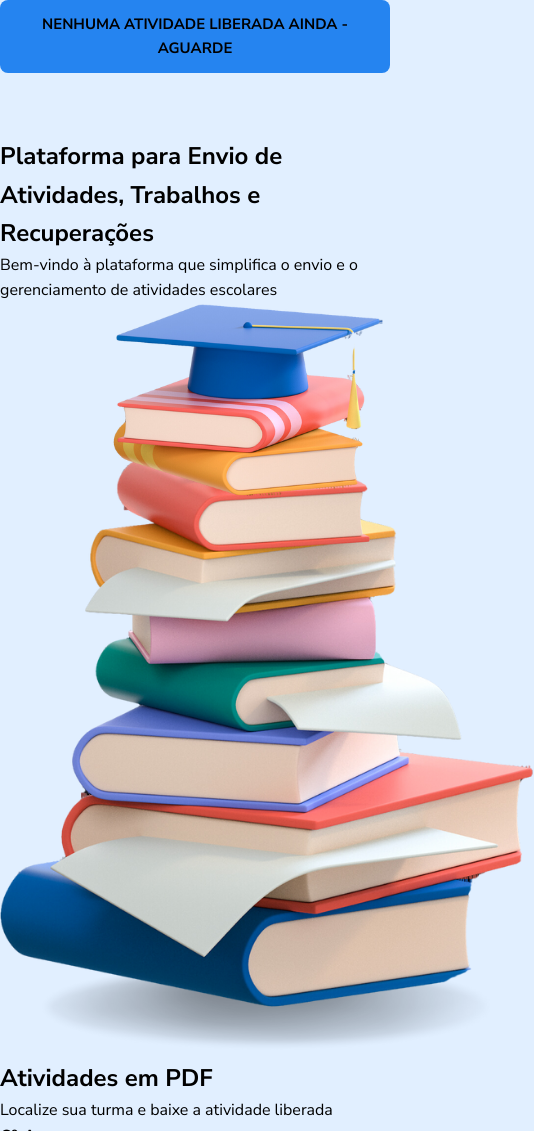
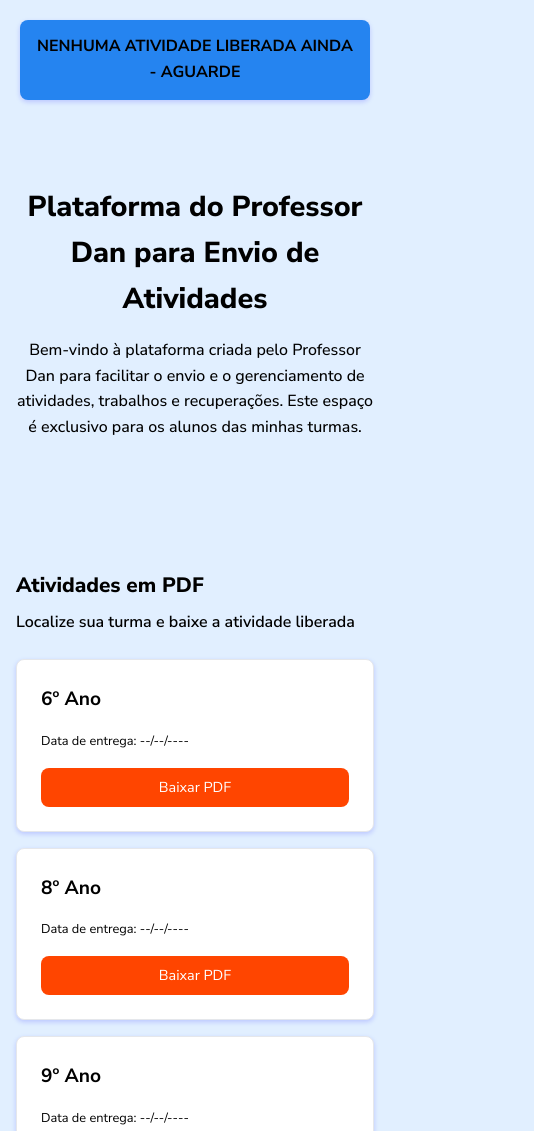
Before and after one commit to danvasquesc/projeto-plataforma-atividades-escolares, a plain HTML site: page index.html in a window 390 px wide. Shown: the top 1131 px of the page, 534 px wide, since content can reach past the window. Drawn offline with Linux system fonts and the light colour scheme.

Commit message:
finalizado projeto

```diff
--- a/index.html
+++ b/index.html
@@ -4,7 +4,7 @@
 <head>
   <meta charset="UTF-8" />
   <meta name="viewport" content="width=device-width, initial-scale=1.0" />
-  <title>Plataforma para Envio de Atividades</title>
+  <title>Plataforma do Professor Dan para Envio de Atividades Escolares</title>
 
   <!--Font Nunito-->
   <link rel="preconnect" href="https://fonts.googleapis.com">
@@ -24,11 +24,11 @@
 
 <body>
 
-  <header>
-    <div class="status">
+  <div class="status">
+    <div class="status-conteudo">
       <h3>NENHUMA ATIVIDADE LIBERADA AINDA - AGUARDE</h3>
     </div>
-  </header>
+  </div>
 
   <main>
 
@@ -36,8 +36,9 @@
       <div class="container">
         <div class="home-conteudo">
           <div class="home-texto">
-            <h1>Plataforma para Envio de Atividades, Trabalhos e Recuperações</h1>
-            <p>Bem-vindo à plataforma que simplifica o envio e o gerenciamento de atividades escolares</p>
+            <h1>Plataforma do Professor Dan para Envio de Atividades</h1>
+            <p>Bem-vindo à plataforma criada pelo Professor Dan para facilitar o envio e o gerenciamento de atividades,
+              trabalhos e recuperações. Este espaço é exclusivo para os alunos das minhas turmas.</p>
           </div>
           <div class="img-container">
             <img src="./src/image/img-livros.png" alt="Livros empilhados" class="img-perfil">
@@ -46,10 +47,10 @@
       </div>
     </section>
 
-    <section id="downloa-atividades">
+    <section id="atividades">
       <div class="container">
         <h2>Atividades em PDF</h2>
-        <p>Localize sua turma e baixe a atividade liberada</p>
+        <h4>Localize sua turma e baixe a atividade liberada</h4>
 
         <div class="atividade">
           <h3>6º Ano</h3>
@@ -71,12 +72,12 @@
       </div>
     </section>
 
-    <section id="enviar-atividades">
+    <section id="atividades">
       <div class="container">
         <h2>Enviar Atividades</h2>
-        <p>Localize sua turma e envie a atividade realizada</p>
+        <h4>Localize sua turma e envie a atividade realizada</h4>
 
-        <div class="envio">
+        <div class="atividade">
           <h3>6º Ano</h3>
           <p>Adicione seu nome completo e turma no assunto do e-mail</p>
           <a href="mailto:dan.vasques@outlook.com.br">Enviar Atividade</a>
--- a/src/css/responsivo.css
+++ b/src/css/responsivo.css
@@ -1,8 +1,98 @@
 
-/*
+@media (max-width: 768px) {
 
-@media (width < 40rem) {
-  html {
-    font-size: 80%;
+  .status-conteudo {
+    font-size: 0.9rem;
+  }
+
+  .home-conteudo {
+    flex-direction: column;
+    gap: 2rem;
+    text-align: center;
+  }
+
+  .home-texto h1 {
+    font-size: 2rem;
+  }
+
+  .home-texto p {
+    font-size: 1.1rem;
+    text-align: center;
+  }
+
+  .img-container {
+    display: none;
+  }
+
+  #atividades h2 {
+    font-size: 1.5rem;
+  }
+
+  #atividades h4 {
+    font-size: 1.1rem;
+    margin-bottom: 1.5rem;
+  }
+
+  .atividade {
+    flex-direction: column;
+    align-items: flex-start;
+    gap: 1rem;
+  }
+
+  .atividade h3 {
+    font-size: 1.3rem;
+  }
+
+  .atividade p {
+    font-size: 0.9rem;
+  }
+
+  .atividade a {
+    width: 100%;
+    text-align: center;
+  }
+
+  footer p {
+    font-size: 0.9rem;
+    text-align: center;
   }
 }
+
+@media (max-width: 480px) {
+
+  .status-conteudo h3 {
+    font-size: 1rem;
+  }
+
+  .home-texto h1 {
+    font-size: 1.8rem;
+  }
+
+  .home-texto p {
+    font-size: 1rem;
+  }
+
+  #atividades h2 {
+    font-size: 1.3rem;
+  }
+
+  #atividades h4 {
+    font-size: 1rem;
+  }
+
+  .atividade h3 {
+    font-size: 1.2rem;
+  }
+
+  .atividade p {
+    font-size: 0.8rem;
+  }
+
+  .atividade a {
+    font-size: 0.9rem;
+  }
+
+  footer p {
+    font-size: 0.8rem;
+  }
+}
--- a/src/css/styles.css
+++ b/src/css/styles.css
@@ -6,7 +6,7 @@
   --cor-branca: #ffffff;
   --cor-borda: #e5e7eb;
   --cor-status: #2584f0;
-  --sombra: 0 4px 6px rgba(0, 0, 0, 0.1);
+  --sombra: 0 2px 5px rgba(0, 8, 255, 0.173);
 }
 
 body {
@@ -16,135 +16,109 @@ body {
   color: var(--cor-texto);
 }
 
+.container {
+  max-width: 1200px;
+  margin: 0 auto;
+  padding: 0 1rem;
+}
+
 .status {
   background-color: var(--cor-status);
-  font-size: 0.8rem;
-  text-align: center;
-  padding: 0.8rem;
+  display: flex;
+  justify-content: center;
   border-radius: 8px;
-  margin-bottom: 4rem;
+  margin: 20px;
+  box-shadow: var(--sombra);
 }
 
-/*
-
-:root {
-  --cor01: #e1efff;
-  --cor02: #2584f0;
-  --cor03: #f66b1d;
+.status-conteudo {
+  font-size: 1.3rem;
+  text-align: center;
+  margin: 0.9rem;
 }
 
-@font-face {
-  font-family: "Baloo";
-  src: url(../fonts/Baloo-Regular.ttf);
+section {
+  padding: 4rem 0;
 }
 
-@font-face {
-  font-family: "NunitoSans";
-  src: url(../fonts/NunitoSans-Regular.ttf);
+section h2 {
+  text-align: left;
+  margin-bottom: 30px;
+  font-size: 2rem;
 }
 
-body {
-  background-color: var(--cor01);
-  font-family: "NunitoSans", sans-serif;
-  max-width: 1920px;
-  margin: 1rem 2.5rem;
+.home-conteudo {
+  display: flex;
+  align-items: center;
+  justify-content: space-between;
+  gap: 9rem;
 }
 
-/* Barra de Status
-.status {
-  background-color: var(--cor02);
-  color: #ffffff;
-  font-size: 0.8rem;
-  text-align: center;
-  padding: 0.8rem;
-  border-radius: 8px;
-  margin-bottom: 4rem;
+.home-texto h1 {
+  font-size: 2.8rem;
+  font-weight: 800;
+  margin-bottom: 1rem;
 }
 
-/* Conteudo principal
-.content {
-  width: 60%;
+.home-texto p {
+  font-size: 1.4rem;
+  font-weight: 500;
+  text-align: justify;
 }
 
-.content h1 {
-  font-size: 2.3rem;
-  font-family: "Baloo";
-  font-weight: 400;
-  margin-bottom: 2.9rem;
-  line-height: 1.2;
+.img-container img {
+  max-width: 400px;
 }
 
-.content p {
-  font-size: 1.3rem;
-  margin-bottom: 2.9rem;
+#atividades h2 {
+  font-weight: 800;
+  margin-bottom: 0.5rem;
 }
 
-/* Botões
-.container-button {
-  font-weight: bold;
+#atividades h4 {
+  font-size: 1.25rem;
+  margin-bottom: 2rem;
+  font-weight: 600;
+}
+
+.atividade {
+  background-color: var(--cor-branca);
+  border: 1px solid var(--cor-borda);
+  border-radius: 8px;
+  padding: 1.5rem;
+  margin-bottom: 1rem;
+  box-shadow: var(--sombra);
   display: flex;
-  flex-direction: column;
+  align-items: center;
+  justify-content: space-between;
   gap: 1rem;
 }
 
-.container-button a {
-  background-color: var(--cor03);
-  color: #ffffff;
+.atividade h3 {
+  font-size: 1.5rem;
+}
+.atividade p {
   font-size: 1rem;
-  letter-spacing: 0.2rem;
+}
+
+.atividade a {
+  background-color: var(--cor-primaria);
+  display: inline-block;
+  color: var(--cor-branca);
+  padding: 0.5rem 1rem;
+  border-radius: 8px;
+  white-space: nowrap;
+  text-decoration: none;
+
+  transition: background-color 0.3s ease;
+}
+
+.atividade a:hover {
+  background-color: var(--cor-secundaria);
+}
+
+footer {
   display: flex;
   justify-content: center;
-  text-align: center;
-  width: 49%;
-  height: auto;
-  padding: 1rem 3rem;
-  border-radius: 0.5rem;
-
-  transition: background-color 400ms;
+  margin-top: 2rem;
 }
-
-.container-button a:hover {
-  background-color: #ff3700;
-}
-
-.button-upload,
-.button-submit {
-  display: flex;
-  gap: 2rem;
-}
-
-/* Efeito de aparecer ao carregar página
-.status,
-h1,
-p,
-.button-upload,
-.button-submit {
-  animation: appear 1s backwards;
-}
-
-.status {
-  animation-delay: 0.2s;
-}
-
-h1 {
-  animation-delay: 0.5s;
-}
-
-p {
-  animation-delay: 0.8s;
-}
-
-.button-upload {
-  animation-delay: 1.2s;
-}
-
-.button-submit {
-  animation-delay: 1.5s;
-}
-
-@keyframes appear {
-  0% {
-    opacity: 0;
-  }
-}
-*/
```
